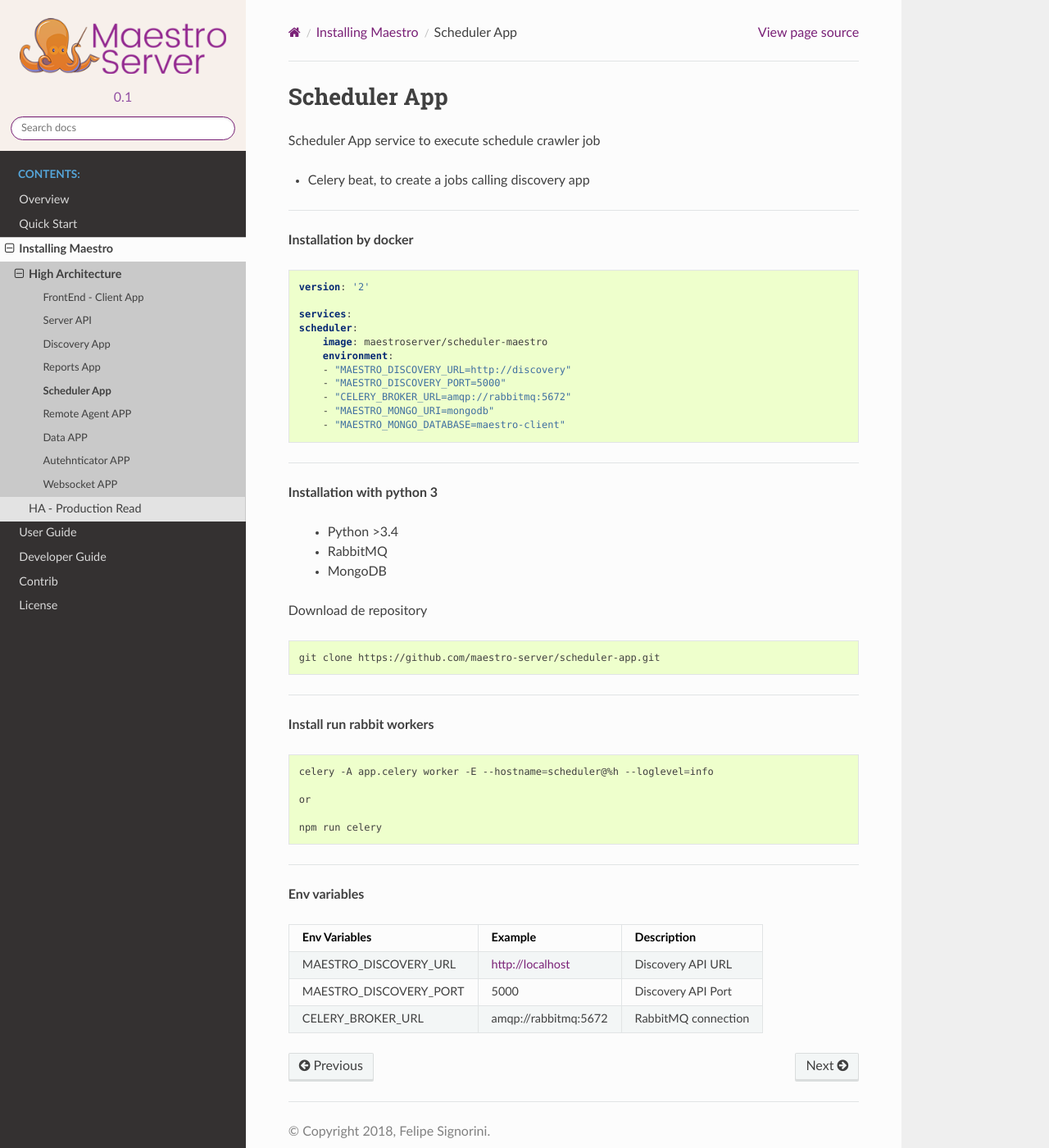
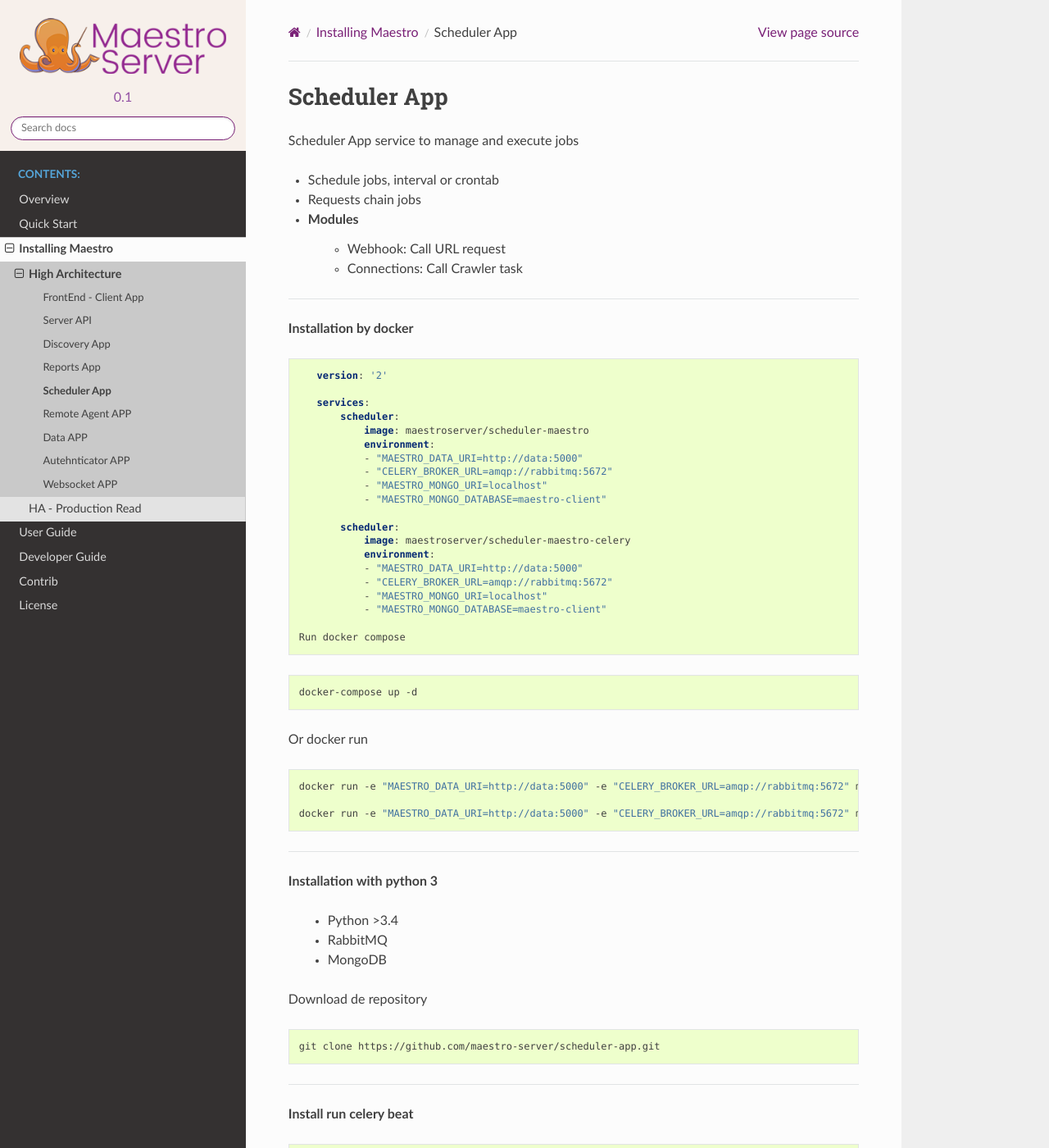
Before and after one commit to maestro-server/webdocs, a Sphinx documentation site: the page built from docs/installing/scheduler_app.rst, in a window 1280 px wide and 1400 px high. Shown: the whole window at 82% size. Built offline with Sphinx 7.4.7 and the Read the Docs theme 2.0.0, drawn with Linux system fonts in a browser that asks for light colours; formulas are drawn with MathJax 3; some of the changed text lies outside the part shown.

Commit message:
update scheduler

```diff
--- a/docs/installing/discovery_app.rst
+++ b/docs/installing/discovery_app.rst
@@ -116,7 +116,7 @@ Download de repository
 ======================= ============================ ============================
 Env Variables                   Example                    Description
 ======================= ============================ ============================
-MAESTRO_DATA_URI        http://localhost:5010        Discovery API URL
+MAESTRO_DATA_URI        http://localhost:5010        Data Layer API URL
 MAESTRO_SECRETJWT       xxxx                         Same that Server App
 MAESTRO_TRANSLATE_QTD   200                          Prefetch translation process
 MAESTRO_GWORKERS        2                            Gunicorn multi process
--- a/docs/installing/scheduler_app.rst
+++ b/docs/installing/scheduler_app.rst
@@ -2,9 +2,13 @@
 Scheduler App
 -------------
 
-Scheduler App service to execute schedule crawler job
+Scheduler App service to manage and execute jobs
 
-- Celery beat, to create a jobs calling discovery app
+- Schedule jobs, interval or crontab
+- Requests chain jobs
+- Modules
+    - Webhook: Call URL request
+    - Connections: Call Crawler task
 
 ----------
 
@@ -15,14 +19,35 @@ Scheduler App service to execute schedule crawler job
     version: '2'
 
     services:
-    scheduler:
-        image: maestroserver/scheduler-maestro
-        environment:
-        - "MAESTRO_DISCOVERY_URL=http://discovery"
-        - "MAESTRO_DISCOVERY_PORT=5000"
-        - "CELERY_BROKER_URL=amqp://rabbitmq:5672"
-        - "MAESTRO_MONGO_URI=mongodb"
-        - "MAESTRO_MONGO_DATABASE=maestro-client"
+        scheduler:
+            image: maestroserver/scheduler-maestro
+            environment:
+            - "MAESTRO_DATA_URI=http://data:5000"
+            - "CELERY_BROKER_URL=amqp://rabbitmq:5672"
+            - "MAESTRO_MONGO_URI=localhost"
+            - "MAESTRO_MONGO_DATABASE=maestro-client"
+
+        scheduler:
+            image: maestroserver/scheduler-maestro-celery
+            environment:
+            - "MAESTRO_DATA_URI=http://data:5000"
+            - "CELERY_BROKER_URL=amqp://rabbitmq:5672"
+            - "MAESTRO_MONGO_URI=localhost"
+            - "MAESTRO_MONGO_DATABASE=maestro-client"
+
+ Run docker compose
+
+.. code-block:: bash
+
+    docker-compose up -d
+
+Or docker run
+
+.. code-block:: bash
+
+    docker run -e "MAESTRO_DATA_URI=http://data:5000" -e "CELERY_BROKER_URL=amqp://rabbitmq:5672" maestroserver/scheduler-maestro
+
+    docker run -e "MAESTRO_DATA_URI=http://data:5000" -e "CELERY_BROKER_URL=amqp://rabbitmq:5672" maestroserver/scheduler-maestro-celery
 
 ----------
 
@@ -37,6 +62,18 @@ Download de repository
 .. code-block:: bash
 
     git clone https://github.com/maestro-server/scheduler-app.git
+
+----------
+
+**Install  run celery beat**
+
+.. code-block:: bash
+
+    celery -A app.celery beat -S app.schedulers.MongoScheduler --loglevel=info
+
+    or
+
+    npm run beat
 
 ----------
 
@@ -57,7 +94,8 @@ Download de repository
 ======================= ============================ ===========================
 Env Variables                   Example                    Description
 ======================= ============================ ===========================
-MAESTRO_DISCOVERY_URL   http://localhost             Discovery API URL
-MAESTRO_DISCOVERY_PORT  5000                         Discovery API Port
+MAESTRO_DATA_URI        http://data:5000             Data Layer API URL
+MAESTRO_MONGO_URI       localhost                    MongoDB URI
+MAESTRO_MONGO_DATABASE  maestro-client               Mongo Database name
 CELERY_BROKER_URL       amqp://rabbitmq:5672         RabbitMQ connection
 ======================= ============================ ===========================
```
Also changed, not shown: docs/_static/screen/scheduler.png.
